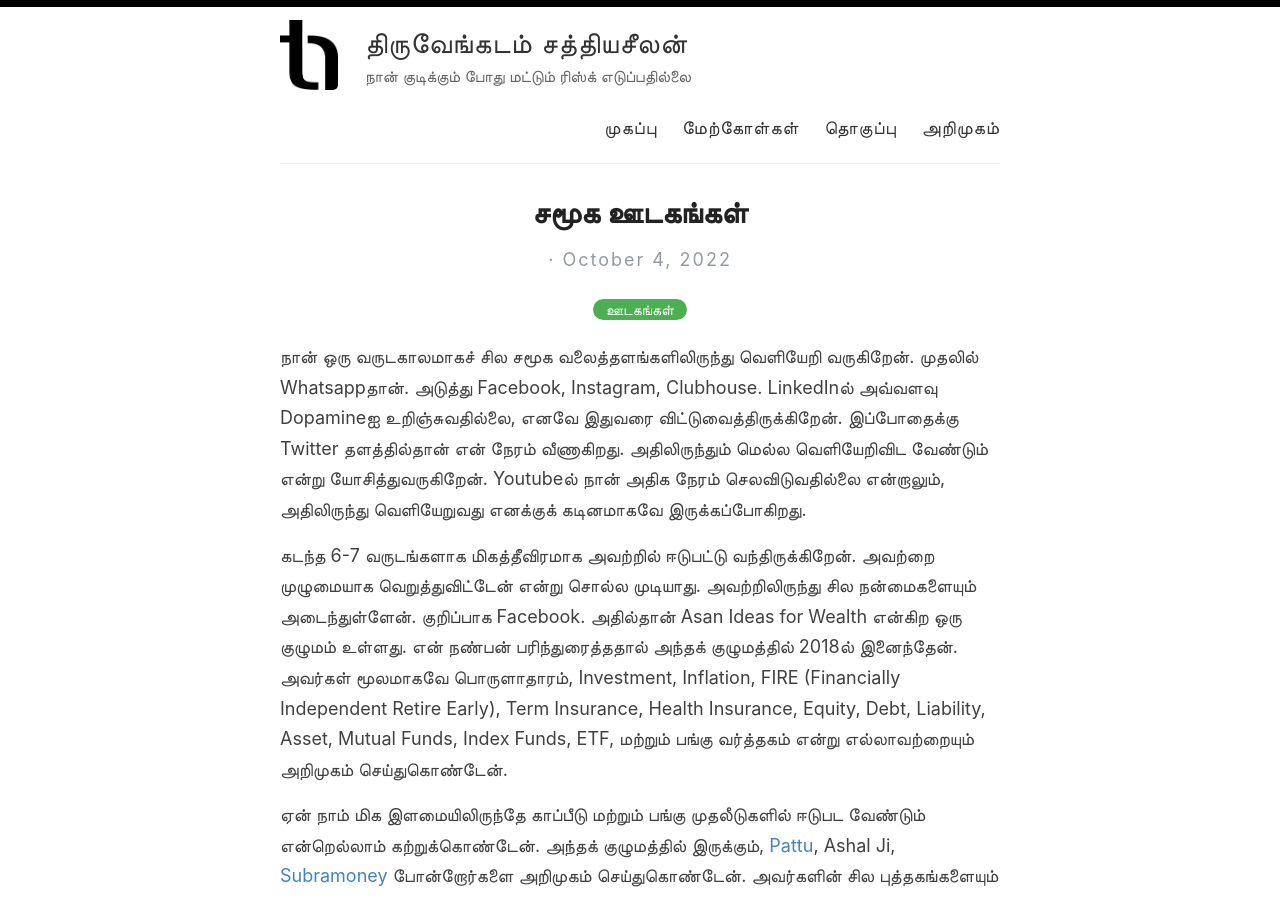
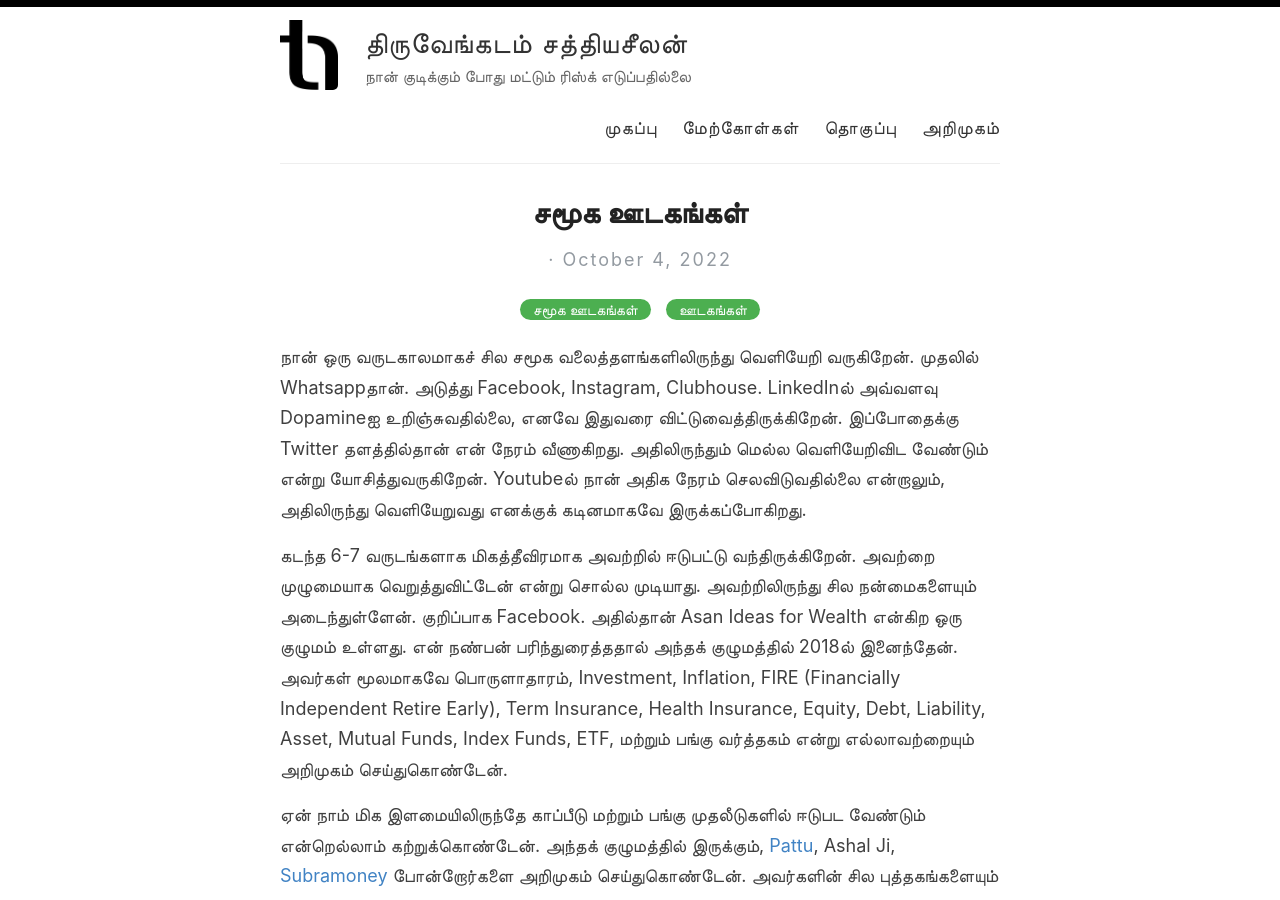
Before and after one commit to sunthiru/thiru.blog, a Jekyll site: the page built from _pages/_posts/2022-10-04-3.md, in a window 1280 px wide and 900 px high. Built offline with Jekyll 4.4.1, drawn with Linux system fonts in a browser that asks for light colours.

Commit message:
added tag

```diff
--- a/_pages/_posts/2022-10-04-3.md
+++ b/_pages/_posts/2022-10-04-3.md
@@ -1,7 +1,7 @@
 ---
 layout: post
 title: சமூக ஊடகங்கள்
-categories: [ஊடகங்கள்]
+categories: [சமூக ஊடகங்கள், ஊடகங்கள்]
 ---
 
 நான் ஒரு வருடகாலமாகச் சில சமூக வலைத்தளங்களிலிருந்து வெளியேறி வருகிறேன். முதலில் Whatsappதான். அடுத்து Facebook, Instagram, Clubhouse. LinkedInல் அவ்வளவு Dopamineஐ உறிஞ்சுவதில்லை, எனவே இதுவரை விட்டுவைத்திருக்கிறேன். இப்போதைக்கு Twitter தளத்தில்தான் என் நேரம் வீணாகிறது. அதிலிருந்தும் மெல்ல வெளியேறிவிட வேண்டும் என்று யோசித்துவருகிறேன். Youtubeல் நான் அதிக நேரம் செலவிடுவதில்லை என்றாலும், அதிலிருந்து வெளியேறுவது எனக்குக் கடினமாகவே இருக்கப்போகிறது.
```
